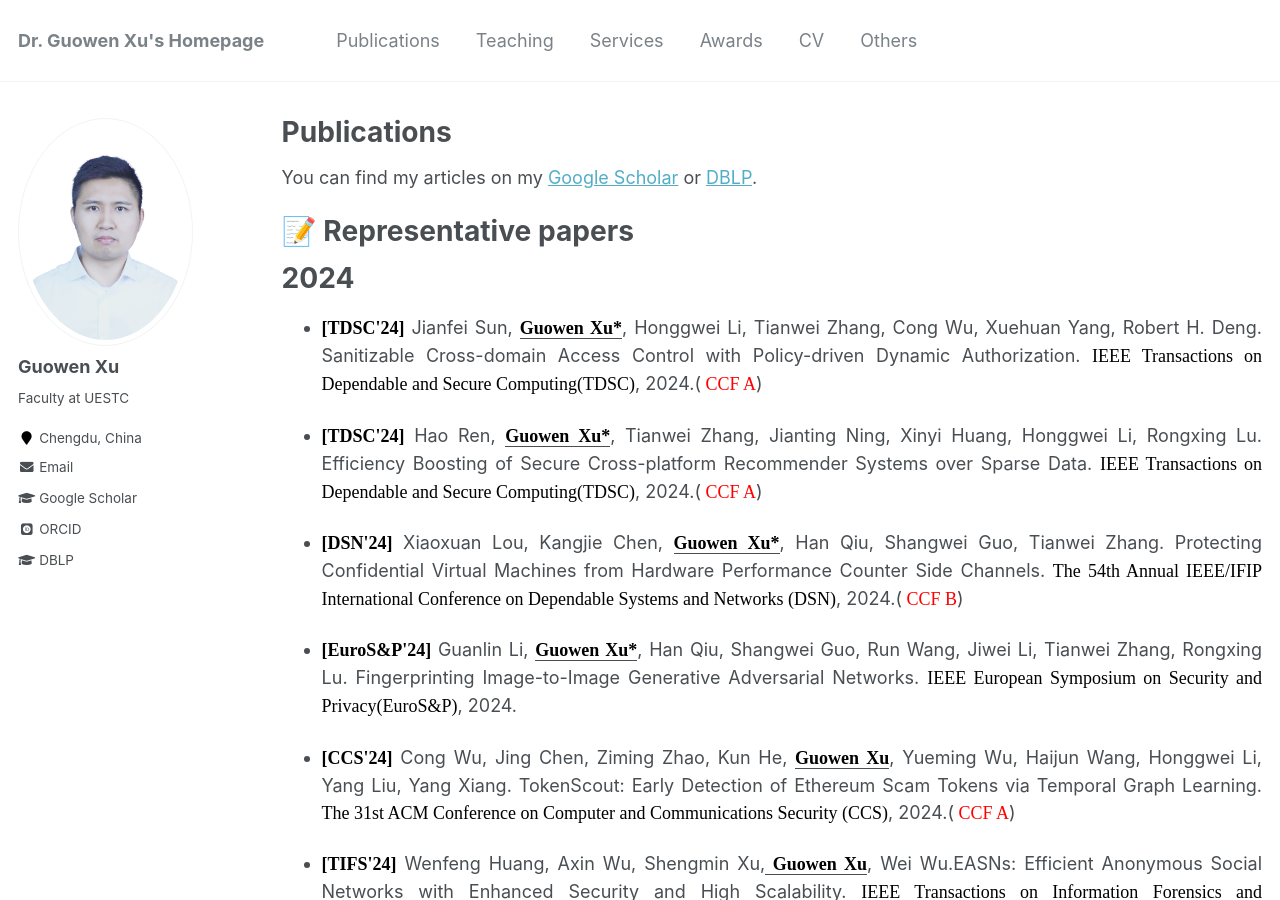
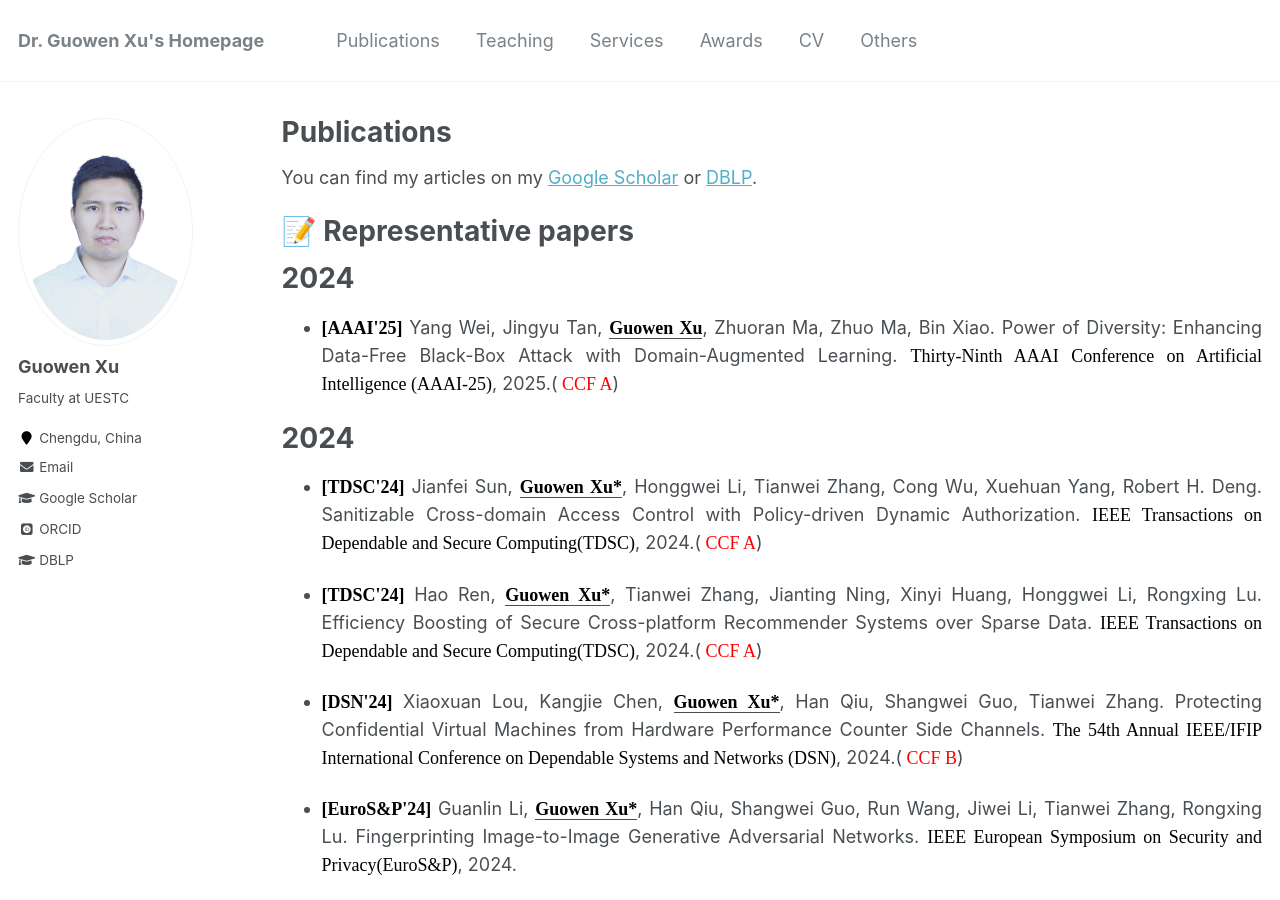
Before and after one commit to Guowen-xu/guowen-xu.github.io, a Jekyll site: the page built from _pages/publications.md, in a window 1280 px wide and 900 px high. Built offline with Jekyll 4.4.1, drawn with Linux system fonts in a browser that asks for light colours; some web fonts are replaced.

Commit message:
Update publications.md

```diff
--- a/_pages/publications.md
+++ b/_pages/publications.md
@@ -10,6 +10,10 @@ You can find my articles on my [Google Scholar](https://scholar.google.com.hk/ci
 
 # 📝 Representative papers
 
+
+# 2024
+* <p align="justify"> <b><font face="Times New Roman" color=black size=4> [AAAI'25]</font></b> Yang Wei, Jingyu Tan, <u><b><font face="Times New Roman" color=black size=4> Guowen Xu</font></b></u>, Zhuoran Ma, Zhuo Ma, Bin Xiao. Power of Diversity: Enhancing Data-Free Black-Box Attack with Domain-Augmented Learning. <font face="Times New Roman" color=black size=4> Thirty-Ninth AAAI Conference on Artificial Intelligence (AAAI-25)</font>, 2025.(<font face="Times New Roman" color=red size=4> CCF A</font>)
+
 # 2024
 * <p align="justify"> <b><font face="Times New Roman" color=black size=4> [TDSC'24]</font></b> Jianfei Sun, <u><b><font face="Times New Roman" color=black size=4> Guowen Xu*</font></b></u>, Honggwei Li, Tianwei Zhang, Cong Wu,  Xuehuan Yang,  Robert H. Deng. Sanitizable Cross-domain Access Control with Policy-driven Dynamic Authorization. <font face="Times New Roman" color=black size=4> IEEE Transactions on Dependable and Secure Computing(TDSC)</font>, 2024.(<font face="Times New Roman" color=red size=4> CCF A</font>)
 
@@ -20,6 +24,7 @@ You can find my articles on my [Google Scholar](https://scholar.google.com.hk/ci
 * <p align="justify"> <b><font face="Times New Roman" color=black size=4> [EuroS&P'24]</font></b> Guanlin Li, <u><b><font face="Times New Roman" color=black size=4> Guowen Xu*</font></b></u>, Han Qiu, Shangwei Guo, Run Wang, Jiwei Li,  Tianwei Zhang, Rongxing Lu. Fingerprinting Image-to-Image Generative Adversarial Networks.  <font face="Times New Roman" color=black size=4> IEEE European Symposium on Security and Privacy(EuroS&P)</font>, 2024.
 
 * <p align="justify"> <b><font face="Times New Roman" color=black size=4> [CCS'24]</font></b> Cong Wu, Jing Chen, Ziming Zhao, Kun He, <u><b><font face="Times New Roman" color=black size=4> Guowen Xu</font></b></u>, Yueming Wu, Haijun Wang, Honggwei Li, Yang Liu, Yang Xiang. TokenScout: Early Detection of Ethereum Scam Tokens via Temporal Graph Learning. <font face="Times New Roman" color=black size=4> The 31st ACM Conference on Computer and Communications Security (CCS)</font>, 2024.(<font face="Times New Roman" color=red size=4> CCF A</font>)
+
 
 *  <p align="justify">  <b><font face="Times New Roman" color=black size=4> [TIFS'24]</font></b> Wenfeng Huang, Axin Wu, Shengmin Xu,<u><b><font face="Times New Roman" color=black size=4> Guowen Xu</font></b></u>, Wei Wu.EASNs: Efficient Anonymous Social Networks with Enhanced Security and High Scalability. <font face="Times New Roman" color=black size=4> IEEE Transactions on Information Forensics and Security(TIFS)</font>, 2024.(<font face="Times New Roman" color=red size=4> CCF A</font>)
 * <p align="justify">  <b><font face="Times New Roman" color=black size=4> [TIFS'24]</font></b> Xiaoyuan Liu, Hongwei Li,<u><b><font face="Times New Roman" color=black size=4> Guowen Xu</font></b></u>, Xilin Zhang, Tianwei Zhang, Jianying Zhou.Secure and Lightweight Feature Selection for Horizontal Federated Learning. <font face="Times New Roman" color=black size=4> IEEE Transactions on Information Forensics and Security(TIFS)</font>, 2024.(<font face="Times New Roman" color=red size=4> CCF A</font>)
```
